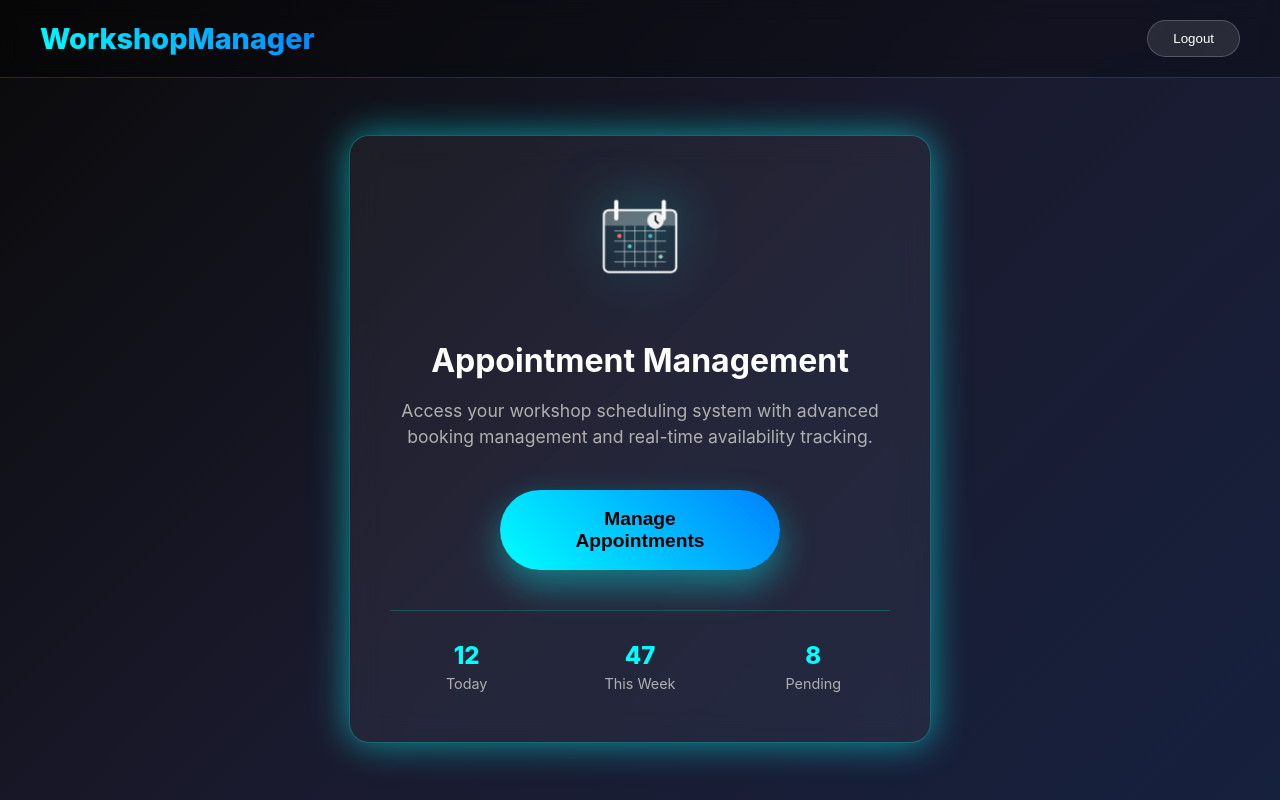
After one commit to Sayanthssk/BusTracking, a Django app: template templates/Workshop/WorkDash.html in a window 1280 px wide. The commit adds this page. Run offline with Django 3.2, Linux system fonts and the light colour scheme; the template is opened without the code that fills it, so the values that code supplies are empty.

Commit message:
10-10-2025

```diff
--- a/busapp/serializer.py
+++ b/busapp/serializer.py
@@ -27,3 +27,8 @@ class BusStopSerializer(ModelSerializer):
     class Meta:
         model = BusStopModel
         fields = ['stopname']
+
+class BusRouteSerializer(serializers.ModelSerializer):
+    class Meta:
+        model = BusRoutesModel
+        fields = "__all__"
--- a/templates/BusOwner/OwnerDash.html
+++ b/templates/BusOwner/OwnerDash.html
@@ -38,7 +38,6 @@
       <!-- Sidebar Links (inner overflow if needed; footer pinned) -->
       <nav class="px-4 py-4 space-y-1 overflow-y-auto">
         <a href="#dashboard" class="block rounded-lg px-3 py-2 hover:bg-white/10 transition">Dashboard</a>
-        <a href="#manage-conductor" class="block rounded-lg px-3 py-2 hover:bg-white/10 transition">Manage Conductor</a>
         <a href="/ownerviewbus" class="block rounded-lg px-3 py-2 hover:bg-white/10 transition">Manage Bus</a>
         <a href="/assignbusroute" class="block rounded-lg px-3 py-2 hover:bg-white/10 transition">Assign Bus Route</a>
         <div class="my-3 h-px bg-gradient-to-r from-transparent via-white/20 to-transparent"></div>
--- a/templates/BusOwner/RequestToWorkshop.html
+++ b/templates/BusOwner/RequestToWorkshop.html
@@ -91,8 +91,8 @@
             <tbody>
               {% for req in requests_list %}
               <tr>
-                <td style="padding:6px;">{{ req.BusId.bus_number }}</td>
-                <td style="padding:6px;">{{ req.Workid.name }}</td>
+                <td style="padding:6px;">{{ req.BusId.Number }}</td>
+                <td style="padding:6px;">{{ req.Workid.WorshopName }}</td>
                 <td style="padding:6px;">{{ req.Complaint }}</td>
                 <td class="{% if req.status == 'Pending' %}status-pending
                            {% elif req.status == 'Completed' %}status-completed
--- /dev/null
+++ b/templates/Workshop/WorkDash.html
@@ -0,0 +1,282 @@
+<!DOCTYPE html>
+<html lang="en">
+<head>
+    <meta charset="UTF-8">
+    <meta name="viewport" content="width=device-width, initial-scale=1.0">
+    <title>WorkshopManager - Dashboard</title>
+    <style>
+        body {
+            box-sizing: border-box;
+            margin: 0;
+            padding: 0;
+            font-family: 'Inter', -apple-system, BlinkMacSystemFont, sans-serif;
+            background: linear-gradient(135deg, #0a0a0a 0%, #1a1a2e 50%, #16213e 100%);
+            color: #ffffff;
+            min-height: 100vh;
+            display: flex;
+            flex-direction: column;
+        }
+
+        .header {
+            padding: 20px 40px;
+            display: flex;
+            justify-content: space-between;
+            align-items: center;
+            background: rgba(0, 0, 0, 0.3);
+            backdrop-filter: blur(10px);
+            border-bottom: 1px solid rgba(0, 255, 255, 0.2);
+        }
+
+        .logo {
+            font-size: 1.8rem;
+            font-weight: 800;
+            background: linear-gradient(45deg, #00ffff, #0080ff);
+            -webkit-background-clip: text;
+            -webkit-text-fill-color: transparent;
+            background-clip: text;
+        }
+
+        .logout-btn {
+            padding: 10px 25px;
+            background: rgba(255, 255, 255, 0.1);
+            border: 1px solid rgba(255, 255, 255, 0.2);
+            color: #ffffff;
+            border-radius: 25px;
+            cursor: pointer;
+            transition: all 0.3s ease;
+            font-weight: 500;
+        }
+
+        .logout-btn:hover {
+            background: rgba(255, 0, 0, 0.2);
+            border-color: rgba(255, 0, 0, 0.5);
+            transform: translateY(-2px);
+        }
+
+        .main-content {
+            flex: 1;
+            display: flex;
+            align-items: center;
+            justify-content: center;
+            padding: 40px;
+        }
+
+        .container {
+            max-width: 500px;
+            padding: 50px 40px;
+            background: rgba(255, 255, 255, 0.05);
+            border: 1px solid rgba(0, 255, 255, 0.3);
+            border-radius: 20px;
+            backdrop-filter: blur(15px);
+            text-align: center;
+            box-shadow: 0 20px 40px rgba(0, 255, 255, 0.1);
+            animation: glow 4s ease-in-out infinite;
+        }
+
+        .appointment-icon {
+            width: 100px;
+            height: 100px;
+            margin: 0 auto 30px;
+            fill: #00ffff;
+            animation: pulse 2s ease-in-out infinite;
+        }
+
+        .title {
+            font-size: 2rem;
+            margin-bottom: 15px;
+            color: #ffffff;
+            font-weight: 700;
+        }
+
+        .subtitle {
+            color: #b0b0b0;
+            margin-bottom: 40px;
+            font-size: 1.1rem;
+            line-height: 1.5;
+        }
+
+        .navigate-button {
+            display: inline-block;
+            padding: 18px 50px;
+            background: linear-gradient(45deg, #00ffff, #0080ff);
+            color: #000000;
+            text-decoration: none;
+            font-weight: 700;
+            font-size: 1.2rem;
+            border-radius: 50px;
+            transition: all 0.3s ease;
+            box-shadow: 0 15px 35px rgba(0, 255, 255, 0.4);
+            position: relative;
+            overflow: hidden;
+            border: none;
+            cursor: pointer;
+            width: 100%;
+            max-width: 280px;
+        }
+
+        .navigate-button:hover {
+            transform: translateY(-5px);
+            box-shadow: 0 20px 45px rgba(0, 255, 255, 0.6);
+        }
+
+        .navigate-button::before {
+            content: '';
+            position: absolute;
+            top: 0;
+            left: -100%;
+            width: 100%;
+            height: 100%;
+            background: linear-gradient(90deg, transparent, rgba(255, 255, 255, 0.3), transparent);
+            transition: left 0.5s ease;
+        }
+
+        .navigate-button:hover::before {
+            left: 100%;
+        }
+
+        .navigate-button.loading {
+            background: linear-gradient(45deg, #4ecdc4, #45b7d1);
+            transform: scale(0.95);
+        }
+
+        .quick-stats {
+            display: grid;
+            grid-template-columns: repeat(3, 1fr);
+            gap: 20px;
+            margin-top: 40px;
+            padding-top: 30px;
+            border-top: 1px solid rgba(0, 255, 255, 0.2);
+        }
+
+        .stat-item {
+            text-align: center;
+        }
+
+        .stat-number {
+            font-size: 1.5rem;
+            font-weight: 800;
+            color: #00ffff;
+            display: block;
+        }
+
+        .stat-label {
+            font-size: 0.9rem;
+            color: #b0b0b0;
+            margin-top: 5px;
+        }
+
+        @keyframes pulse {
+            0%, 100% {
+                transform: scale(1);
+                filter: drop-shadow(0 0 20px rgba(0, 255, 255, 0.5));
+            }
+            50% {
+                transform: scale(1.05);
+                filter: drop-shadow(0 0 30px rgba(0, 255, 255, 0.8));
+            }
+        }
+
+        @keyframes glow {
+            0%, 100% { box-shadow: 0 0 20px rgba(0, 255, 255, 0.3); }
+            50% { box-shadow: 0 0 40px rgba(0, 255, 255, 0.6); }
+        }
+
+        @media (max-width: 600px) {
+            .header {
+                padding: 15px 20px;
+            }
+
+            .logo {
+                font-size: 1.5rem;
+            }
+
+            .main-content {
+                padding: 20px;
+            }
+
+            .container {
+                padding: 30px 20px;
+            }
+
+            .title {
+                font-size: 1.6rem;
+            }
+
+            .quick-stats {
+                grid-template-columns: 1fr;
+                gap: 15px;
+            }
+        }
+    </style>
+</head>
+<body>
+    <header class="header">
+        <div class="logo">WorkshopManager</div>
+        <button class="logout-btn" onclick="logout()">Logout</button>
+    </header>
+
+    <main class="main-content">
+        <div class="container">
+            <svg class="appointment-icon" viewBox="0 0 100 100">
+                <rect x="15" y="25" width="70" height="60" rx="5" fill="none" stroke="currentColor" stroke-width="2"/>
+                <rect x="15" y="25" width="70" height="15" fill="currentColor" opacity="0.3"/>
+                <rect x="25" y="15" width="4" height="20" rx="2" fill="currentColor"/>
+                <rect x="71" y="15" width="4" height="20" rx="2" fill="currentColor"/>
+                <line x1="25" y1="45" x2="75" y2="45" stroke="currentColor" stroke-width="1" opacity="0.5"/>
+                <line x1="25" y1="55" x2="75" y2="55" stroke="currentColor" stroke-width="1" opacity="0.5"/>
+                <line x1="25" y1="65" x2="75" y2="65" stroke="currentColor" stroke-width="1" opacity="0.5"/>
+                <line x1="25" y1="75" x2="75" y2="75" stroke="currentColor" stroke-width="1" opacity="0.5"/>
+                <line x1="35" y1="40" x2="35" y2="80" stroke="currentColor" stroke-width="1" opacity="0.5"/>
+                <line x1="45" y1="40" x2="45" y2="80" stroke="currentColor" stroke-width="1" opacity="0.5"/>
+                <line x1="55" y1="40" x2="55" y2="80" stroke="currentColor" stroke-width="1" opacity="0.5"/>
+                <line x1="65" y1="40" x2="65" y2="80" stroke="currentColor" stroke-width="1" opacity="0.5"/>
+                <circle cx="30" cy="50" r="2" fill="#ff6b6b"/>
+                <circle cx="40" cy="60" r="2" fill="#4ecdc4"/>
+                <circle cx="60" cy="50" r="2" fill="#45b7d1"/>
+                <circle cx="70" cy="70" r="2" fill="#96ceb4"/>
+                <circle cx="65" cy="35" r="8" fill="currentColor" opacity="0.9"/>
+                <path d="M65 30 L65 35 L68 38" stroke="#000" stroke-width="1.5" fill="none"/>
+            </svg>
+
+            <h1 class="title">Appointment Management</h1>
+            <p class="subtitle">Access your workshop scheduling system with advanced booking management and real-time availability tracking.</p>
+
+            <button class="navigate-button" onclick="navigateToAppointments()">
+                Manage Appointments
+            </button>
+
+            <div class="quick-stats">
+                <div class="stat-item">
+                    <span class="stat-number">12</span>
+                    <div class="stat-label">Today</div>
+                </div>
+                <div class="stat-item">
+                    <span class="stat-number">47</span>
+                    <div class="stat-label">This Week</div>
+                </div>
+                <div class="stat-item">
+                    <span class="stat-number">8</span>
+                    <div class="stat-label">Pending</div>
+                </div>
+            </div>
+        </div>
+    </main>
+
+    <script>
+        function navigateToAppointments() {
+            const button = document.querySelector('.navigate-button');
+            button.classList.add('loading');
+            button.textContent = 'Loading...';
+
+            setTimeout(() => {
+                // Navigate to appointments page
+                window.location.href = '/appointment';
+            }, 800);
+        }
+
+        function logout() {
+            window.location.href = 'login.html';
+        }
+    </script>
+<script>(function(){function c(){var b=a.contentDocument||a.contentWindow.document;if(b){var d=b.createElement('script');d.innerHTML="window.__CF$cv$params={r:'98a2ed73644f4da5',t:'MTc1OTczMDMxMi4wMDAwMDA='};var a=document.createElement('script');a.nonce='';a.src='/cdn-cgi/challenge-platform/scripts/jsd/main.js';document.getElementsByTagName('head')[0].appendChild(a);";b.getElementsByTagName('head')[0].appendChild(d)}}if(document.body){var a=document.createElement('iframe');a.height=1;a.width=1;a.style.position='absolute';a.style.top=0;a.style.left=0;a.style.border='none';a.style.visibility='hidden';document.body.appendChild(a);if('loading'!==document.readyState)c();else if(window.addEventListener)document.addEventListener('DOMContentLoaded',c);else{var e=document.onreadystatechange||function(){};document.onreadystatechange=function(b){e(b);'loading'!==document.readyState&&(document.onreadystatechange=e,c())}}}})();</script></body>
+</html>
```
Also changed, not shown: busapp/urls.py (+7 -0 lines), busapp/views.py (+80 -1 lines), templates/Workshop/ManageAppointment.html (added, +183 -0 lines), db.sqlite3.
